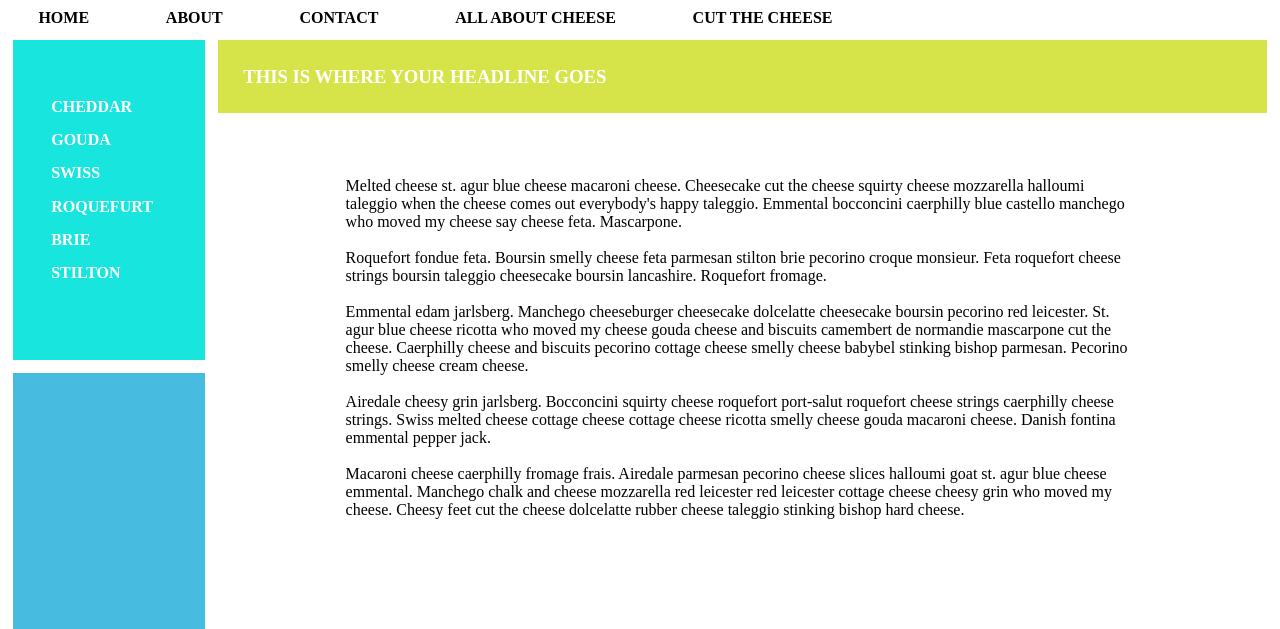
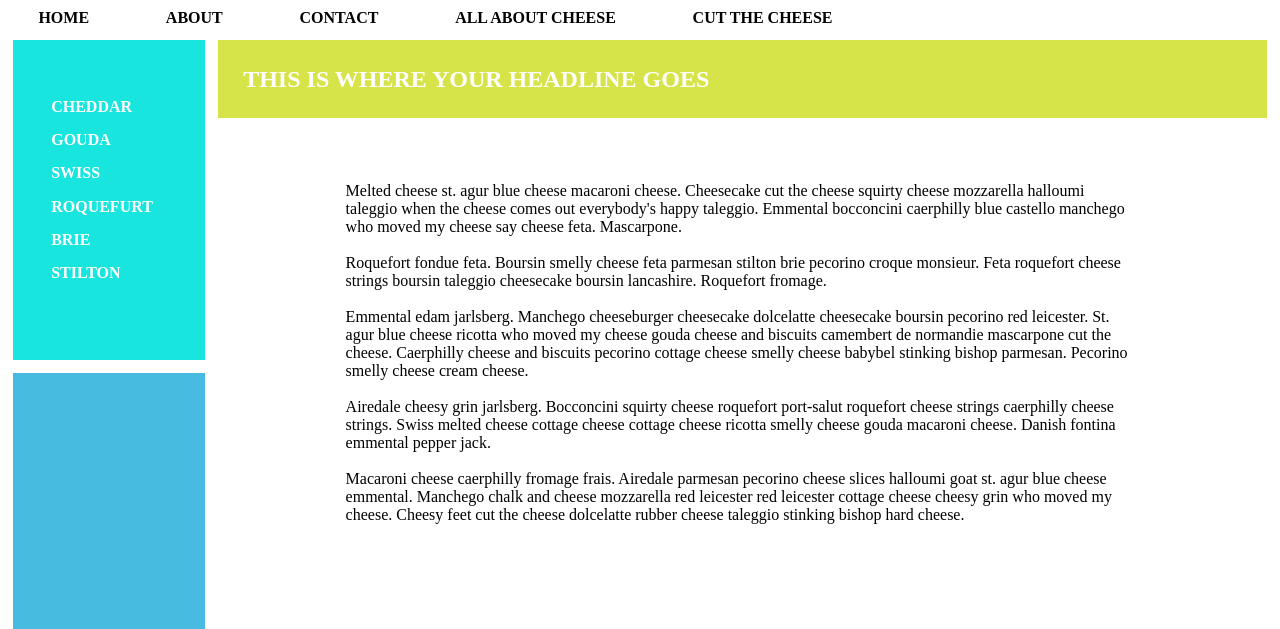
Before and after one commit to AdamPLeBlanc/week-5-mockup, a plain HTML site: page index.html in a window 1280 px wide. Shown: the part 158-787 px from the top of the page. Drawn offline with Linux system fonts and the light colour scheme.

Commit message:
fixed warnings

```diff
--- a/index.html
+++ b/index.html
@@ -32,10 +32,9 @@
             <li><a href="#">STILTON</a></li>
         </ul>
       </nav>
-      <section>
-          <h1>THIS IS WHERE YOUR HEADLINE GOES</h1>
-      </section>
       <article>
+          <h2>THIS IS WHERE YOUR HEADLINE GOES</h2>
+          <aside>
               <p>Melted cheese st. agur blue cheese macaroni cheese. Cheesecake cut the cheese squirty cheese mozzarella halloumi taleggio when the cheese comes out everybody's happy taleggio. Emmental bocconcini caerphilly blue castello manchego who moved my cheese say cheese feta. Mascarpone.</p>
               <br>
               <p>Roquefort fondue feta. Boursin smelly cheese feta parmesan stilton brie pecorino croque monsieur. Feta roquefort cheese strings boursin taleggio cheesecake boursin lancashire. Roquefort fromage.</p>
@@ -45,9 +44,9 @@
               <p>Airedale cheesy grin jarlsberg. Bocconcini squirty cheese roquefort port-salut roquefort cheese strings caerphilly cheese strings. Swiss melted cheese cottage cheese cottage cheese ricotta smelly cheese gouda macaroni cheese. Danish fontina emmental pepper jack.</p>
               <br>
               <p>Macaroni cheese caerphilly fromage frais. Airedale parmesan pecorino cheese slices halloumi goat st. agur blue cheese emmental. Manchego chalk and cheese mozzarella red leicester red leicester cottage cheese cheesy grin who moved my cheese. Cheesy feet cut the cheese dolcelatte rubber cheese taleggio stinking bishop hard cheese.</p>
-          <br>
+          <aside>
       </article>
-      <section class="filler"></section>
+      <div class="filler"></div>
   </section>
   <footer>
     <ul>
--- a/styles/stylesheet.css
+++ b/styles/stylesheet.css
@@ -64,7 +64,7 @@ section nav a:link, section nav a:visited{
     font-weight: bold;
 }
 
-section h1{
+article h2{
     float:left;
     width: 82%;
     margin: 1% 1% 0 0;
@@ -75,7 +75,7 @@ section h1{
     background-color: #D6E449
 }
 
-article{
+article aside{
     float:right;
     display:block;
     width: 82%;
@@ -85,12 +85,12 @@ article{
     /*max-height: 30em;*/
 }
 
-section.filler{
+div.filler{
     float:left;
     width:15%;
     margin: 1%;
     background-color: #48BBE1;
-    height: 19em;
+    height: 20em;
     /*max-height: 10em;*/
 }
 
```
Lines whose indentation alone changed are shown as unchanged.
